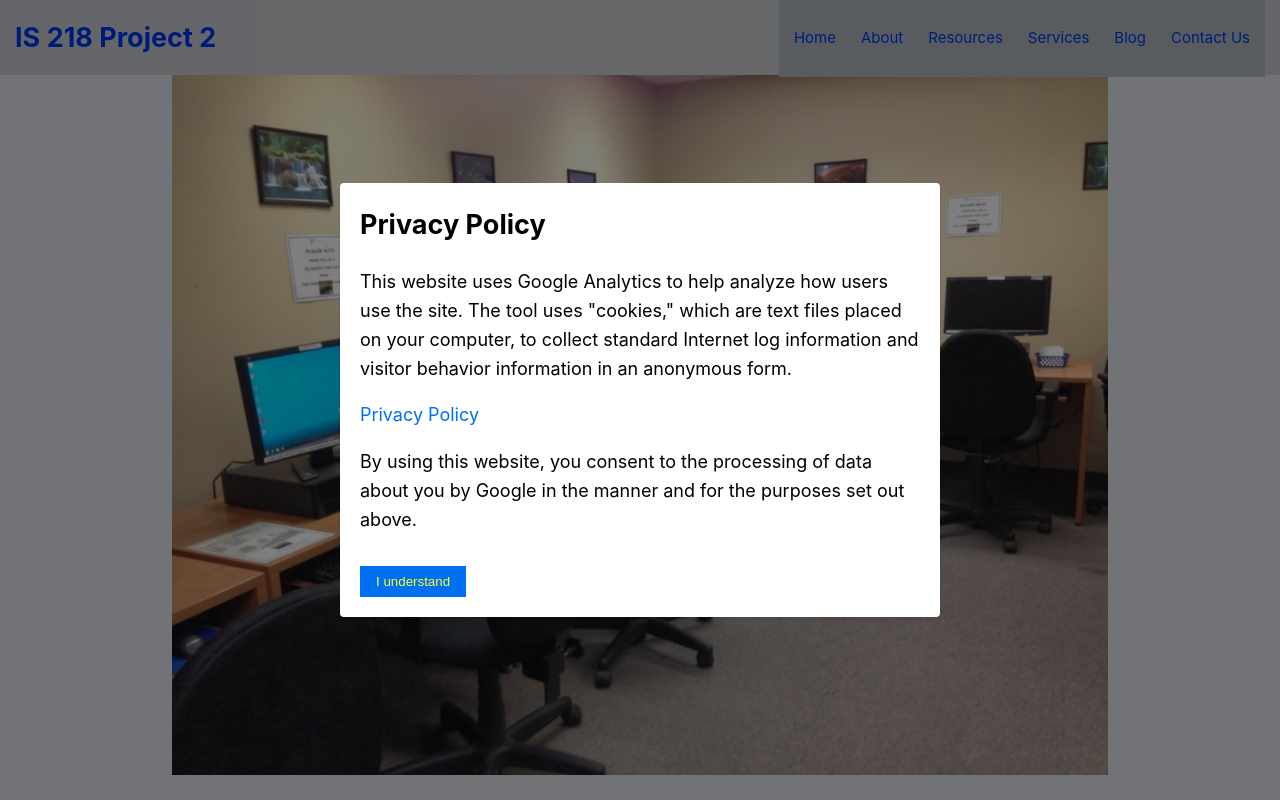
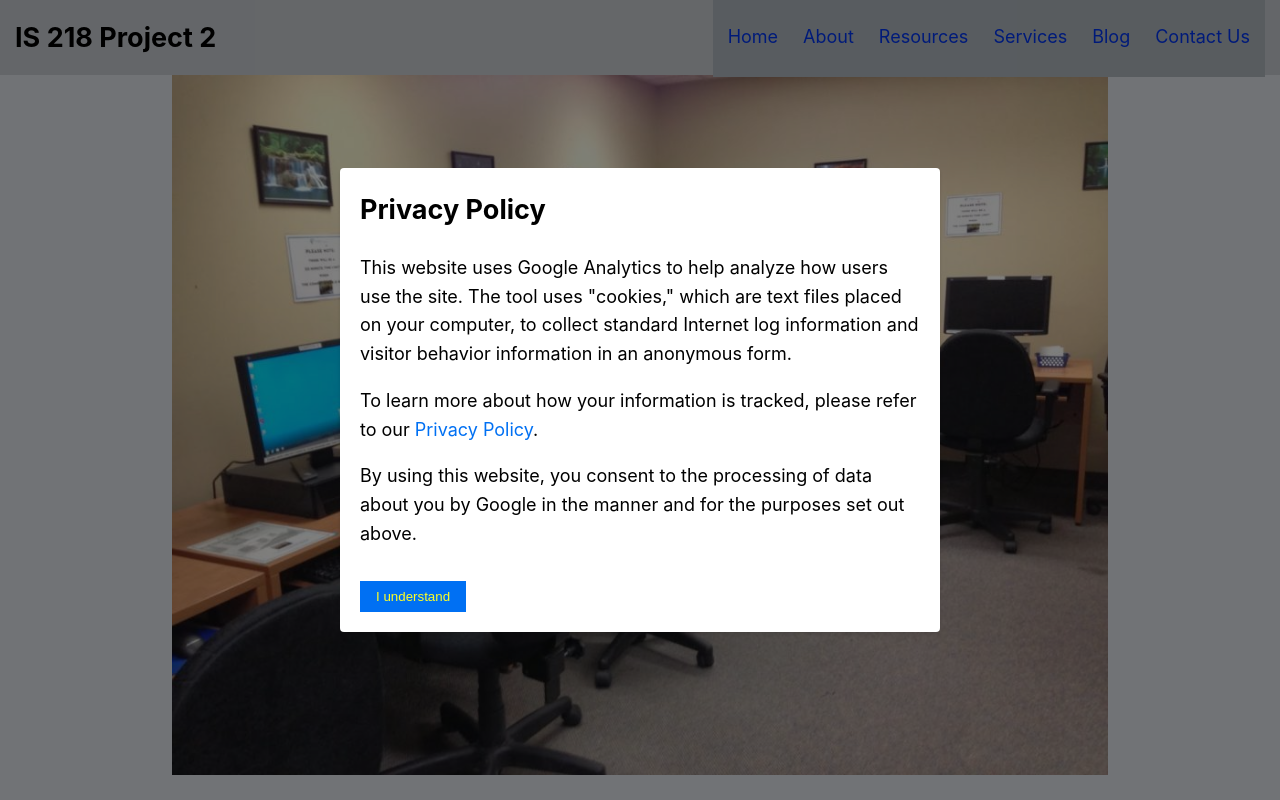
Before and after one commit to NJIT-WIS/project-2-tier-1-company, a Next.js app: page / in a window 1280 px wide. Shown: the top 800 px of the page. Built offline with nearby package versions, Linux system fonts and the light colour scheme.

Commit message:
privacy link modifications

```diff
--- a/components/NavItem.js
+++ b/components/NavItem.js
@@ -1,7 +1,7 @@
 import Link from "next/link";
 const NavItem = ({ text, href, active }) => {
   return (
-    <Link href={href} className={`nav__link`}>
+    <Link href={href} className={`nav__link`} legacyBehavior>
       {text}
     </Link>
   );
--- a/components/Navbar.js
+++ b/components/Navbar.js
@@ -22,7 +22,7 @@ const Navbar = () => {
   return (
     <header>
       <nav className={`nav`}>
-        <Link href={"/"}>
+        <Link href={"/"} legacyBehavior>
           <h1 className="Nav">IS 218 Project 2</h1>
         </Link>
 
--- a/pages/index.js
+++ b/pages/index.js
@@ -52,9 +52,7 @@ export default function Home({ allPostsData }) {
               This website uses Google Analytics to help analyze how users use the site. The tool uses "cookies," which are text files placed on your computer, to collect standard Internet log information and visitor behavior information in an anonymous form.
             </p>
             <p>
-              <Link href="/PrivacyPolicy.md" as="/posts/privacy-policy.md" passHref>
-          <a className={styles.privacyPolicyLink}>Privacy Policy</a>
-        </Link>
+              To learn more about how your information is tracked, please refer to our <a href="#">Privacy Policy</a>.
             </p>
             <p>
               By using this website, you consent to the processing of data about you by Google in the manner and for the purposes set out above.
```
Also changed, not shown: pages/posts/privacy-policy.md (renamed from posts/PrivacyPolicy.md).
